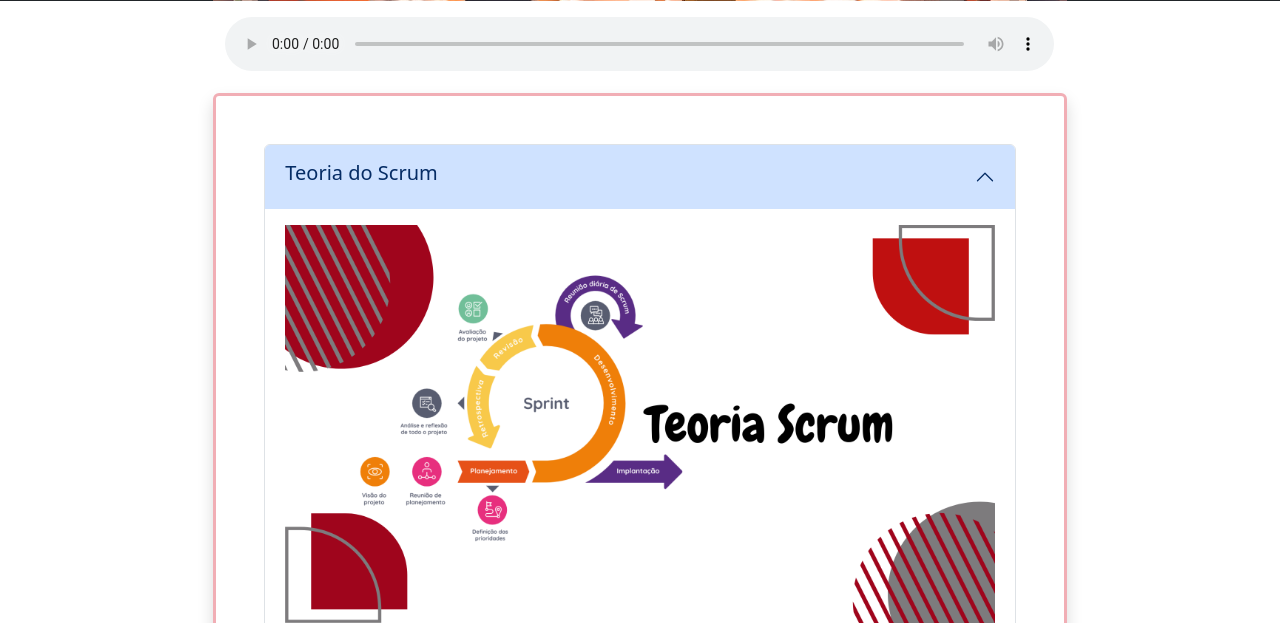
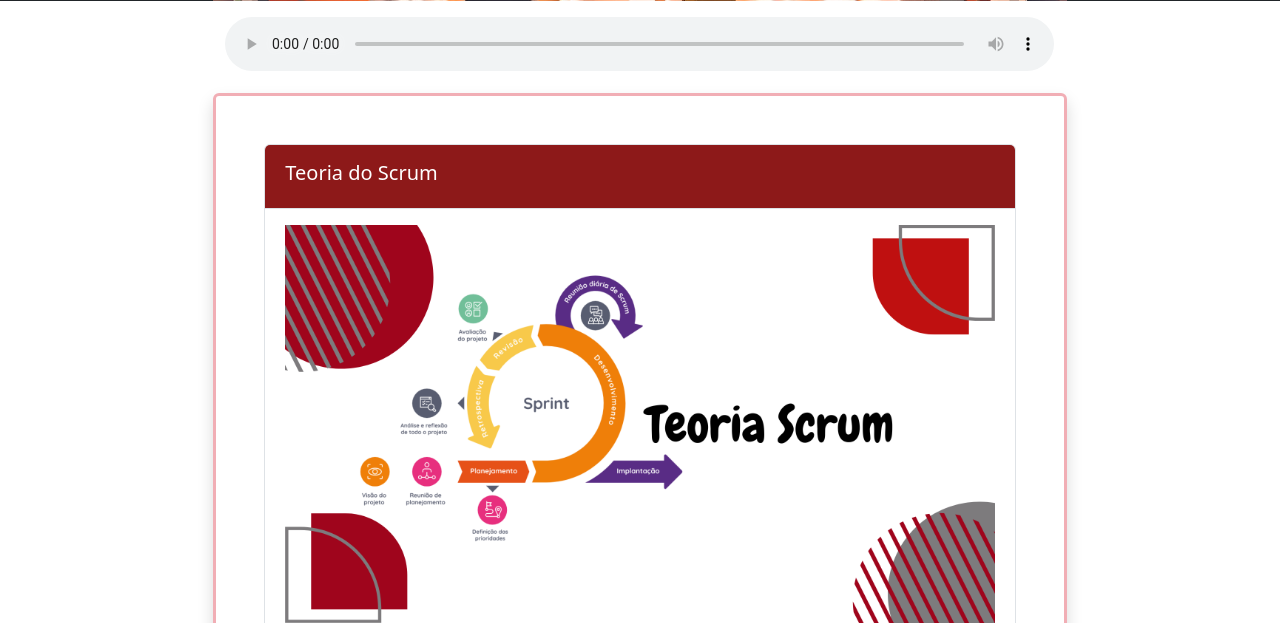
Before and after one commit to EquipeEcho/EasyScrum, a Python web app: template templates/index.html in a window 1280 px wide. Shown: the part 429-1052 px from the top of the page. Run offline with Jinja, Linux system fonts and the light colour scheme; the template is opened without the code that fills it, so the values that code supplies are empty.

Commit message:
adição de cor na expansão de conteudo

```diff
--- a/static/style.css
+++ b/static/style.css
@@ -9,7 +9,12 @@ h2 {
     height: 40px;
 }
 
-
+.accordion{
+    --bs-accordion-active-color: rgb(255, 255, 255);
+}
 .accordion-button {
-    --bs-accordion-border-color: transparent;
+    --bs-accordion-active-bg:rgba(131, 5, 5, 0.918);
+    --bs-accordion-btn-focus-box-shadow: ;
+    --bs-accordion-active-color: rgb(255, 255, 255);
+    --bs-accordion-btn-active-icon:
   }
--- a/templates/index.html
+++ b/templates/index.html
@@ -4,7 +4,7 @@
     <meta charset="UTF-8">
     <meta name="viewport" content="width=device-width, initial-scale=1.0">
     <link rel="icon" type="image/x-icon" href="/media/images/LogoEasyScrumfavicon.jpg">
-    <link rel="stylesheet" href="../static/style.css">
+    <link rel="stylesheet" href="/EasyScrum/static/style.css">
     <link href="https://cdn.jsdelivr.net/npm/bootstrap@5.3.3/dist/css/bootstrap.min.css" rel="stylesheet" integrity="sha384-QWTKZyjpPEjISv5WaRU9OFeRpok6YctnYmDr5pNlyT2bRjXh0JMhjY6hW+ALEwIH" crossorigin="anonymous">
     <link rel="preconnect" href="https://fonts.googleapis.com">
     <link rel="preconnect" href="https://fonts.gstatic.com" crossorigin>
```
